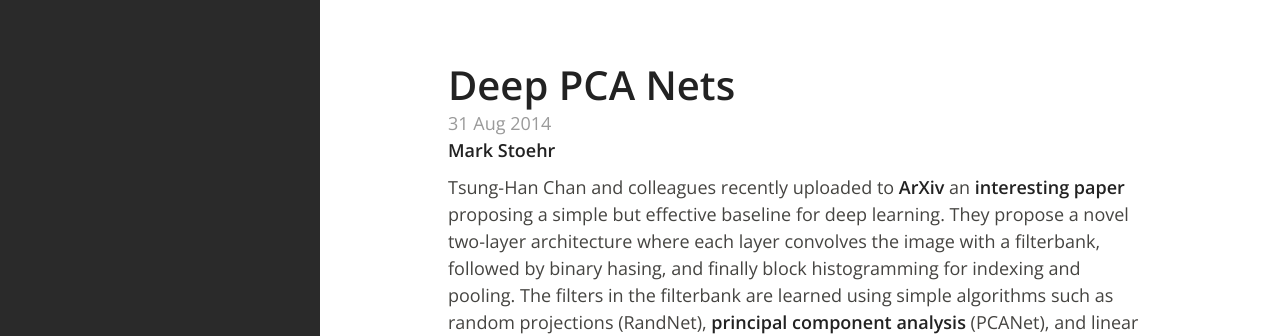
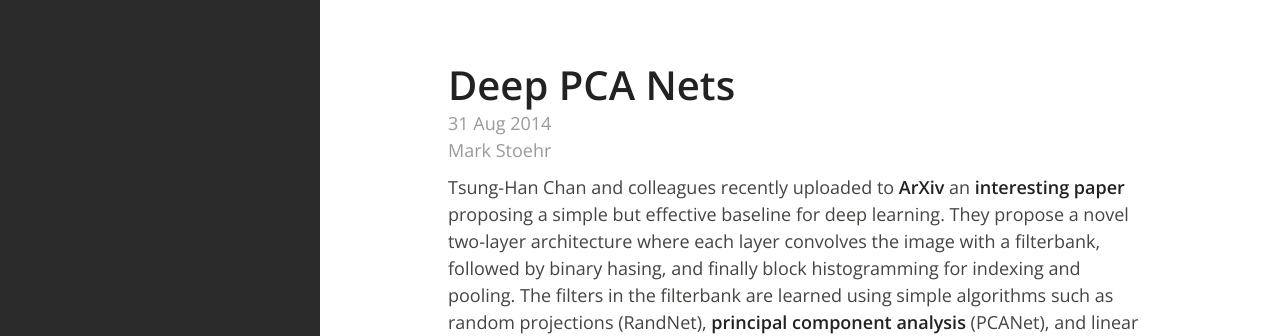
Before and after one commit to uchicago-cs/deepdish, a Jekyll site: the page built from index.html, in a window 1280 px wide. Shown: the top 336 px of the page. Built offline with Jekyll 4.4.1, drawn with Linux system fonts in a browser that asks for light colours; formulas are drawn with MathJax 3; the list of posts is cut into pages by our own code.

```diff
--- a/_layouts/post.html
+++ b/_layouts/post.html
@@ -13,7 +13,8 @@ layout: default
   {% if author %}
   <span class="post-date">
         <!-- Personal Info. -->
-	<a href="{{ author.email }}" target="_blank">{{ author.name }}</a>
+	{{ author.name }}
+	<!-- <a href="{{ author.email }}" target="_blank">{{ author.name }}</a> -->
   </span>
   {% endif %}
 
--- a/index.html
+++ b/index.html
@@ -19,7 +19,8 @@ layout: default
       {% if author %}
       <span class="post-date">
         <!-- Personal Info. -->
-	<a href="{{ author.email }}" target="_blank">{{ author.name }}</a>
+	{{ author.name }}
+	<!-- <a href="{{ author.email }}" target="_blank">{{ author.name }}</a> -->
       </span>
       {% endif %}
 
```
